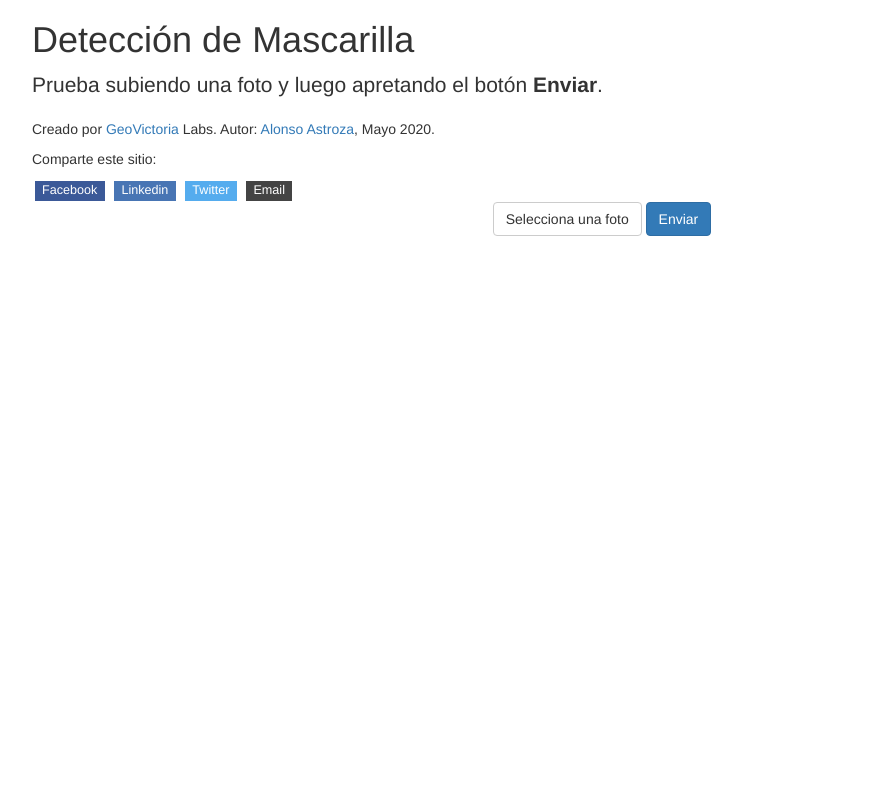
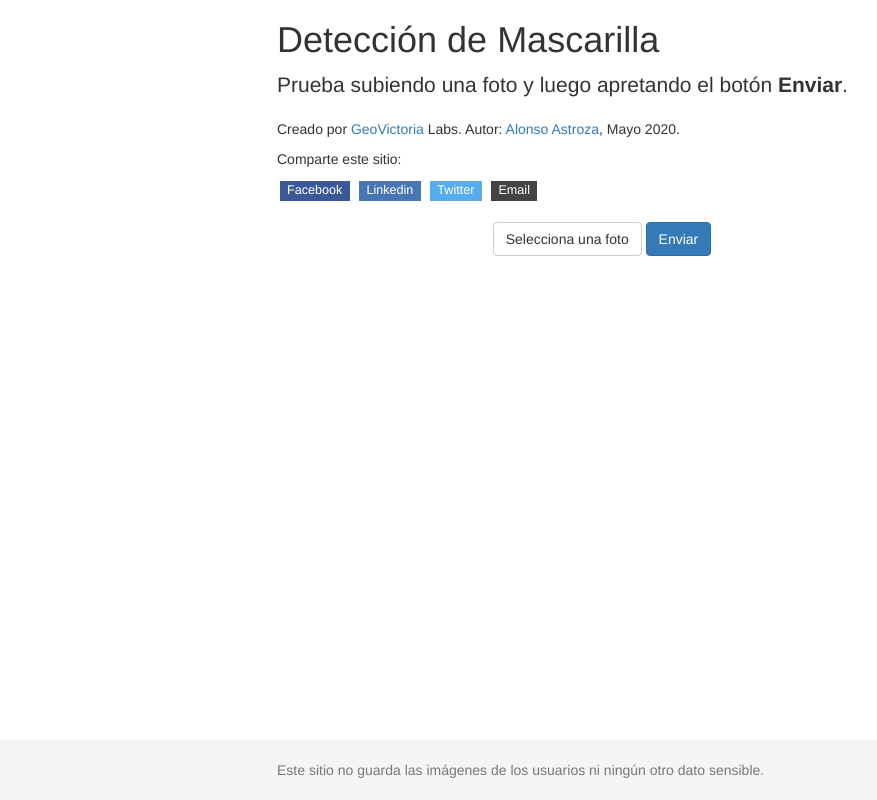
Before and after one commit to aastroza/Face-Mask-Detector, a Flask app: page / in a window 1280 px wide. Shown: the whole page, without its empty margins (38-915 px from the left). Run offline with Flask 2, Linux system fonts and the light colour scheme; parts of the project's set-up code (start-up, migrations or seed data) failed here and were passed over; some libraries are stand-ins or nearby versions.

Commit message:
Footer Added

```diff
--- /dev/null
+++ b/app/static/sticky-footer.css
@@ -0,0 +1,28 @@
+/* Sticky footer styles
+-------------------------------------------------- */
+html {
+    position: relative;
+    min-height: 100%;
+  }
+  body {
+    margin-bottom: 60px; /* Margin bottom by footer height */
+  }
+  .footer {
+    position: absolute;
+    bottom: 0;
+    width: 100%;
+    height: 60px; /* Set the fixed height of the footer here */
+    line-height: 60px; /* Vertically center the text there */
+    background-color: #f5f5f5;
+  }
+
+
+  /* Custom page CSS
+  -------------------------------------------------- */
+  /* Not required for template or sticky footer method. */
+
+  .container {
+    width: auto;
+    max-width: 680px;
+    padding: 0 15px;
+  }
--- a/app/templates/index.html
+++ b/app/templates/index.html
@@ -41,6 +41,7 @@
       .share-btn.email { background: #444444; }
 
     </style>
+    <link href="{{ url_for('static', filename='sticky-footer.css')}}" rel="stylesheet">
   </head>
   <body>
 
@@ -65,12 +66,13 @@
         <a class="share-btn email" href="mailto:?Subject=Detector de Mascarillas GeoVictoria&amp;Body=Vi%20esto%20y%20creo%20podría%20interesarte%20 https://face-mask-detector.herokuapp.com/">
           Email
         </a>
+        <br>
       </div>
     </div>
 
     <header class="navbar">
       <form action="/upload" method="post" enctype="multipart/form-data" >
-          <div align="center">
+          <div align="center" style="margin-top:20px">
               <label class="btn btn-default btn-file">
                   Selecciona una foto <input type="file" name="image" style="display: none;">
               </label>
@@ -117,6 +119,12 @@
         {% endif %}
       {% endif %}
     </div>
+    <footer class="footer">
+      <div class="container">
+        <span class="text-muted">Este sitio no guarda las imágenes de los usuarios ni ningún otro dato sensible.</span>
+      </div>
+    </footer>
   </body>
 
+
 </html>
```
